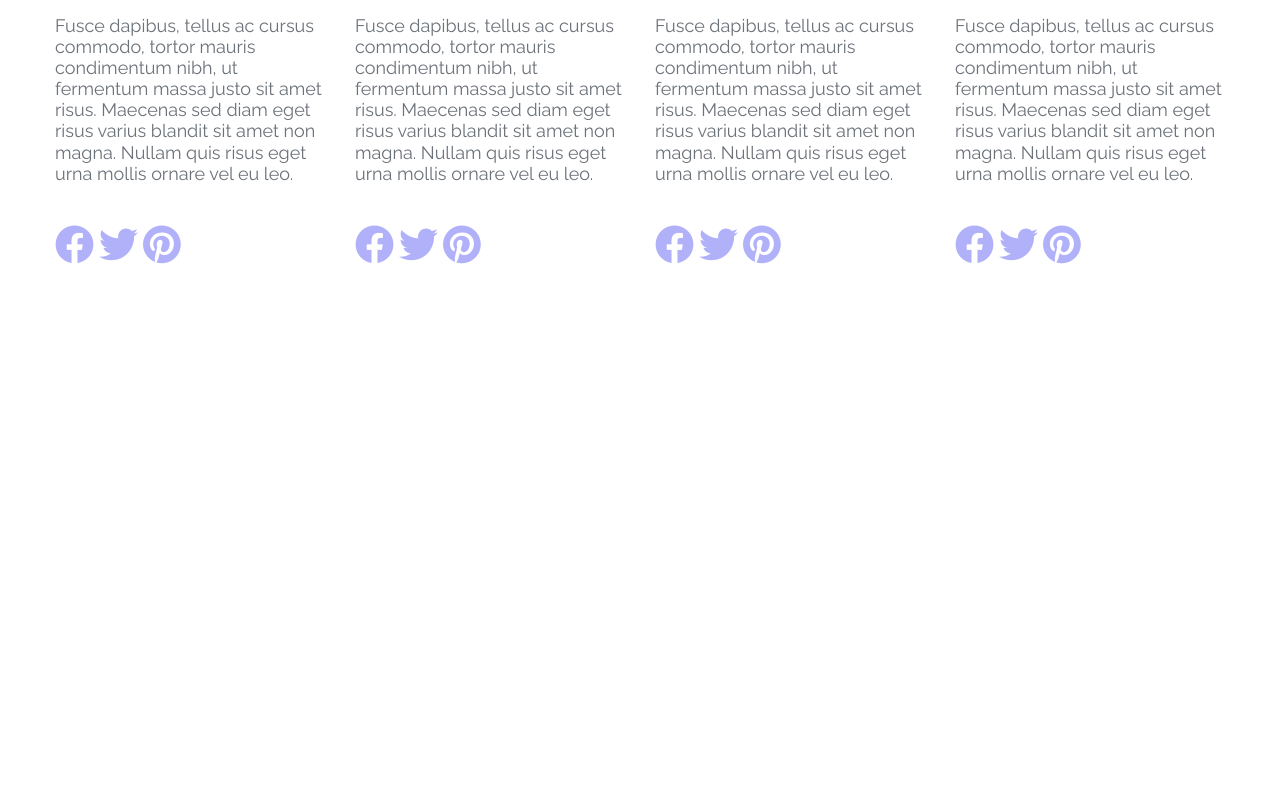
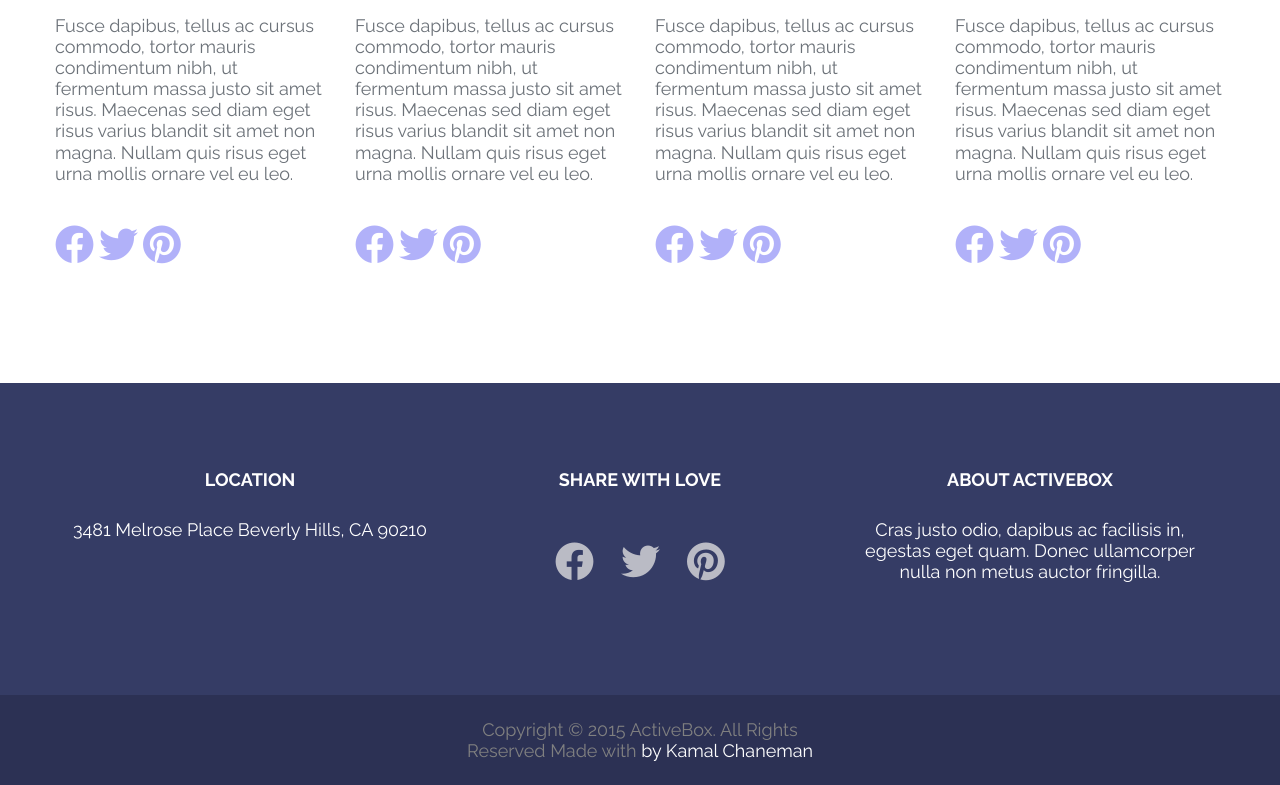
Before and after one commit to Eduard-Ekob/FE53-Landing2-Eduard-Ekob, a website built with Parcel: page src/index.html in a window 1280 px wide. Shown: the part 2043-2828 px from the top of the page. Before the commit the page ends 2426 px from the top, so only its background shows below. Built offline with nearby package versions, Linux system fonts and the light colour scheme.

Commit message:
Added footer section

```diff
--- a/src/index.html
+++ b/src/index.html
@@ -191,6 +191,50 @@
             </div>
         </div>
     </section>
+    <section class="footer-main">
+        <div class="container-footer">
+            <div class="footer-contact">
+                <div class="footer-card__wrapper">
+                    <div class="footer-card__title">
+                        <h3 class="footer-card-title__text">location</h3>
+                    </div>
+                    <div class="footer-card__subtitle">
+                        <p class="footer-card-subtitle__text">3481 Melrose Place
+                            Beverly Hills, CA 90210</p>
+                    </div>
+                </div>
+                <div class="footer-card__wrapper">
+                    <div class="footer-card__title">
+                        <h3 class="footer-card-title__text">share with love</h3>
+                    </div>
+                    <div class="footer-social-icons__wrapper">
+                        <ul class="footer-social-icons__list">
+                            <li class="footer-social__icon"><a href="#" class="footer-social-media-icon__link"><i class="fa-brands fa-facebook"></i></a></li>
+                            <li class="footer-social__icon"><a href="#" class="footer-social-media-icon__link"><i class="fa-brands fa-twitter"></i></a></li>
+                            <li class="footer-social__icon"><a href="#" class="footer-social-media-icon__link"><i class="fa-brands fa-pinterest"></i></a></li>
+                        </ul>
+                    </div>
+                </div>
+                <div class="footer-card__wrapper">
+                    <div class="footer-card__title">
+                        <h3 class="footer-card-title__text">about activebox</h3>
+                    </div>
+                    <div class="footer-card__subtitle">
+                        <p class="footer-card-subtitle__text">Cras justo odio, dapibus ac facilisis in, egestas eget quam. Donec ullamcorper nulla non metus auctor fringilla.</p>
+                    </div>
+                </div>
+            </div>
+
+        </div>
+    </section>
+    <section class="footer-copyright__section">
+        <div class="footer-copyright">
+            <div class="footer-copyright__wrapper">
+                <p class="footer-copyright__text">Copyright © 2015 ActiveBox. All Rights Reserved
+                    Made with <span>by Kamal Chaneman</span></p>
+            </div>
+        </div>
+    </section>
 <script type="module" src="./js/app.js"></script>
 </body>
 </html>
--- a/src/scss/_variables.scss
+++ b/src/scss/_variables.scss
@@ -2,6 +2,9 @@ $black: #000;
 $white: #fff;
 $red: #FF4343;
 $light-gray: #BABBC5;
-$default-fontsize-px: 16;
+$middle-gray: #808080;
 $dark-gray: #2D3033;
 $purple: #6C7279;
+$pink: #353C65;
+$dark-pink: #2C3154;
+$default-fontsize-px: 16;
--- a/src/scss/footer.scss
+++ b/src/scss/footer.scss
@@ -0,0 +1,62 @@
+.footer-main {
+    background-color: $pink;
+}
+.footer-copyright__section {
+    background-color: $dark-pink;
+}
+.container-footer {
+    @include main-container;
+    width: 100vw;
+    padding: pxToRem(71) 0 pxToRem(24.14);
+}
+.footer-contact {
+    @include flex-center;
+    padding-bottom: pxToRem(71);
+}
+.footer-card__wrapper {
+    width: pxToRem(370);
+    text-align: center;
+    margin: pxToRem(15);
+}
+.footer-card__title {
+    text-align: center;
+}
+.footer-card-title__text {
+    @include font($white, pxToRem(18), 700, pxToRem(21.13));
+    text-transform: uppercase;
+}
+.footer-card__subtitle {
+    margin-top: pxToRem(29);
+}
+.footer-card-subtitle__text {
+    @include font($white, pxToRem(18), 400, pxToRem(21.13));
+}
+
+.footer-social-icons__wrapper {
+    margin-top: pxToRem(48.86);
+}
+.footer-social-icons__list {
+    @include flex-center
+}
+.footer-social__icon {
+    font-size: pxToRem(39);
+    margin: 0 pxToRem(13.5) 0 pxToRem(13.5);
+}
+.footer-social-media-icon__link {
+    color: $light-gray;
+}
+.footer-copyright {
+    @include main-container;
+    padding: pxToRem(23.86) 0 pxToRem(24.14);
+}
+.footer-copyright__wrapper {
+    width: pxToRem(370);
+    margin: auto;
+    text-align: center;
+}
+.footer-copyright__text {
+    @include font($middle-gray, pxToRem(18), 400, pxToRem(21.13));
+    & span {
+        color: $white;
+    }
+}
--- a/src/scss/index.scss
+++ b/src/scss/index.scss
@@ -11,6 +11,7 @@
  @import '../scss/header.scss';
  @import '../scss/team.scss';
  @import '../scss/features.scss';
+ @import '../scss/footer.scss';
 
 html {
     @include base-font;
```
